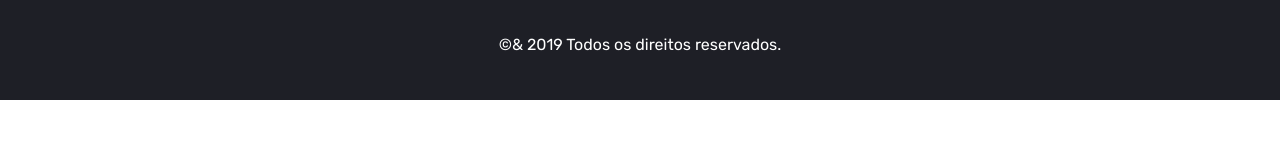
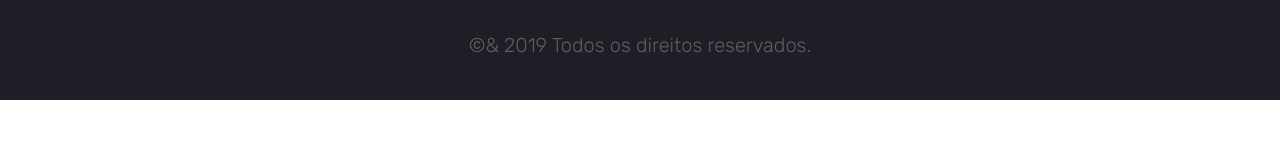
Before and after one commit to jair-anderson-souza/jass2125.github.io, a plain HTML site: page index.html in a window 1280 px wide. Drawn offline with Linux system fonts and the light colour scheme.

Commit message:
alterando pequenas coisas

```diff
--- a/style.css
+++ b/style.css
@@ -16,5 +16,7 @@ footer {
 }
 
 p {
-	color: #fff;
+	font-size: 20px;
+	color: #5e5e5e;
+	font-weight: 300;
 }
```
